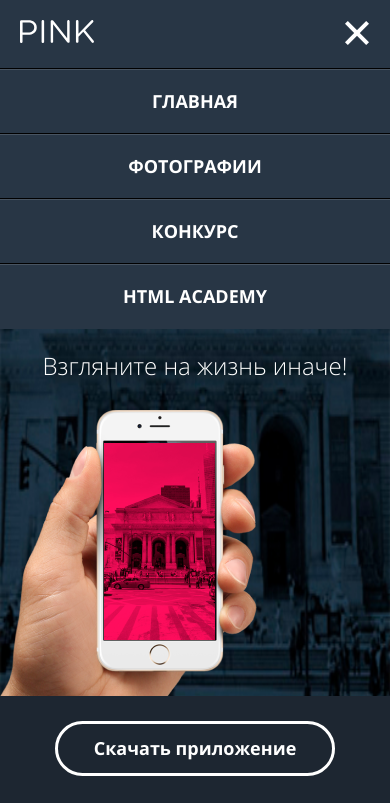
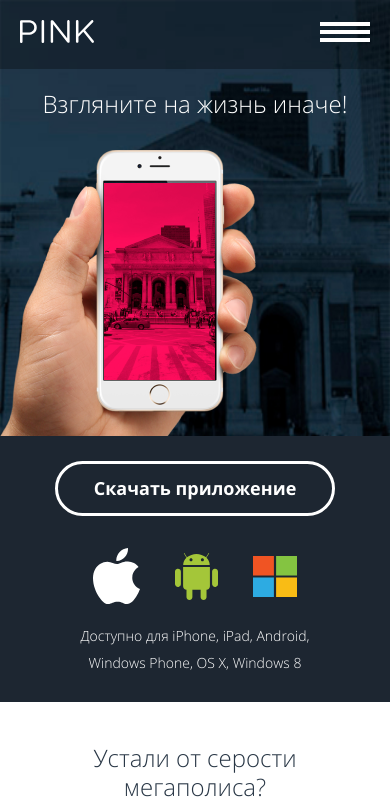
Before and after one commit to IrinaSafe/1651659-pink-21, a website: page source/index.html in a window 390 px wide. Both pictures are taken after a click on the button 345 px from the left and 32 px from the top of the page. Shown: the top 803 px of the page. Drawn offline with nearby package versions, Linux system fonts and the light colour scheme; files that its build step writes are made by us from their sources.

Commit message:
Правки по меню

```diff
--- a/source/sass/blocks/button.scss
+++ b/source/sass/blocks/button.scss
@@ -1,6 +1,5 @@
 .button {
   display: block;
-  /*height: 55px;*/
   min-width: 280px;
   box-sizing: border-box;
   text-decoration: none;
@@ -31,7 +30,6 @@
 
     @media screen and (min-width: $media-tablet) {
       background: 0;
-      // margin: 28px 0 20px;
       width: 300px;
       margin: 28px 0 37px;
     }
@@ -96,6 +94,7 @@
       width: 183px;
       height: 55px;
       margin: 0;
+      padding: 12px 30px 13px;
     }
   }
 
--- a/source/sass/blocks/card.scss
+++ b/source/sass/blocks/card.scss
@@ -1,5 +1,5 @@
 .card {
-  //Nothing
+  @include list-style;
 }
 
 .card__link-image-area {
@@ -21,7 +21,6 @@
     width: auto;
   }
 }
-
 
 .card__description {
   padding: 16px 10px 16px 17px;
@@ -91,7 +90,6 @@
   color: $comment-color;
   margin-bottom: 7px;
   line-height: 24px;
-  // min-height: 45px;
 
   @media screen and (min-width: $media-tablet) {
     grid-column: 1/3;
@@ -101,7 +99,6 @@
     // -webkit-box-orient: vertical;
     overflow: hidden;
     text-overflow: ellipsis;
-    // min-height: 45px;
   }
 
   & br {
@@ -161,10 +158,6 @@
   }
 }
 
-.card__like-icon {
-  //Nothing
-}
-
 .card__like-text {
   font-size: $like-text-font-size;
   font-weight: $like-text-font-weight;
--- a/source/sass/blocks/main-nav.scss
+++ b/source/sass/blocks/main-nav.scss
@@ -1,13 +1,13 @@
 .main-nav {
   grid-area: nav;
-  display: none;
+  display: block;
   color: $main-nav-color;
   height: max-content;
   background-color: $color-blue;
   line-height: 29px;
 
   &--opened {
-    display: block;
+    display: none;
   }
 
   @media screen and (min-width: $media-desktop) {
@@ -20,7 +20,6 @@
 }
 
 .main-nav__list {
-  // @extend %ul-general-style;
   @include zero-margins;
   @include list-style;
 
@@ -74,7 +73,6 @@
 }
 
 .main-nav__item a {
-  // @extend %a-general-style;
   @include decoration;
   color: inherit;
   cursor: pointer;
--- a/source/sass/blocks/page-header.scss
+++ b/source/sass/blocks/page-header.scss
@@ -52,13 +52,12 @@
 }
 
 .page-header__link {
-  // @extend %a-general-style;
   @include decoration;
 }
 
 .page-header__head-line {
   grid-area: top;
-  background-color: rgba(0, 0, 0, 0.3);
+  background-color: $color-blue;
   padding: 20px;
   display: flex;
   justify-content: space-between;
@@ -71,10 +70,11 @@
   @media screen and (min-width: $media-desktop) {
     padding: 0 0 0 130px;
     align-items: center;
+    background-color: rgba(0, 0, 0, 0.3);
   }
 
   &--opened {
-    background-color: $color-blue;
+    background-color: rgba(0, 0, 0, 0.3);
   }
 }
 
@@ -82,41 +82,14 @@
   border: none;
   cursor: pointer;
   outline: none;
-  width: 50px;
   height: 24px;
   background-color: transparent;
   color: #ffffff;
-
-  &::before {
-    content: "";
-    position: absolute;
-    top: 22px;
-    right: 20px;
-    width: 50px;
-    height: 4px;
-    background-color: $color-white;
-    box-shadow: 0 8px 0 0 $color-white, 0 16px 0 0 $color-white;
-
-    @media screen and (min-width: $media-tablet) {
-      top: 45px;
-    }
-  }
-
-  &:hover::before {
-    background-color: $color-pink;
-    box-shadow: 0 8px 0 0 $color-pink, 0 16px 0 0 $color-pink;
-  }
-
-  &:active::before {
-    opacity: 0.3;
-  }
+  width: 30px;
 
   @media screen and (min-width: $media-desktop) {
     display: none;
   }
-
-  &--opened {
-    width: 30px;
 
   &::before {
     content: "";
@@ -166,6 +139,36 @@
   &:active::after {
     opacity: 0.3;
   }
+
+  &--opened {
+    &::after {
+      display: none;
+    }
+
+    &::before {
+      content: "";
+      position: absolute;
+      width: 50px;
+      top: 22px;
+      right: 20px;
+      height: 4px;
+      background-color: $color-white;
+      box-shadow: 0 8px 0 0 $color-white, 0 16px 0 0 $color-white;
+      transform: none;
+
+      @media screen and (min-width: $media-tablet) {
+        top: 45px;
+      }
+    }
+
+    &:hover::before {
+      background-color: $color-pink;
+      box-shadow: 0 8px 0 0 $color-pink, 0 16px 0 0 $color-pink;
+    }
+
+    &:active::before {
+      opacity: 0.3;
+    }
   }
 }
 
@@ -209,7 +212,6 @@
 .page-header__title {
   display: flex;
   justify-content: center;
-  // align-items: center;
   text-align: center;
   font-size: $page-header__title-font-size;
   font-weight: $page-header__title-font-weight;
--- a/source/sass/blocks/presentation.scss
+++ b/source/sass/blocks/presentation.scss
@@ -28,11 +28,10 @@
 }
 
 .presentation__heading {
-  // @extend %p-general-style;
   @include zero-margins;
   grid-area: heading;
   text-align: center;
-  padding: 22px 20px 30px;
+  padding: 20px 20px 32px;
   line-height: 29px;
 
   @media screen and (min-width: $media-tablet) {
@@ -42,6 +41,7 @@
     grid-column: 1/2;
     z-index: 2;
     padding-top: 90px;
+    line-height: 48px;
   }
 
   @media screen and (min-width: $media-desktop) {
@@ -51,11 +51,12 @@
 }
 
 .presentation__list {
-  // @extend %ul-general-style;
   @include list-style;
-  margin: 10px 0 12px;
+  @include zero-margins;
+  margin: 12px 0 10px;
   display: flex;
   align-items: center;
+  box-sizing: border-box;
 
   @media screen and (min-width: $media-tablet) {
     margin: 10px 0 22px;
@@ -85,8 +86,6 @@
   color: $presentation-text-color;
   font-size: $presentation-text-font-size;
   font-weight: $presentation-text-font-weight;
-  // padding: 0;
-  // margin: 0;
 
   @media screen and (min-width: $media-tablet) {
     font-size: $presentation-text-font-size--tablet;
```
Also changed, not shown: source/sass/blocks/filter.scss (+0 -35 lines), source/sass/blocks/form-publish.scss (+0 -17 lines). Lines whose indentation alone changed are shown as unchanged.
